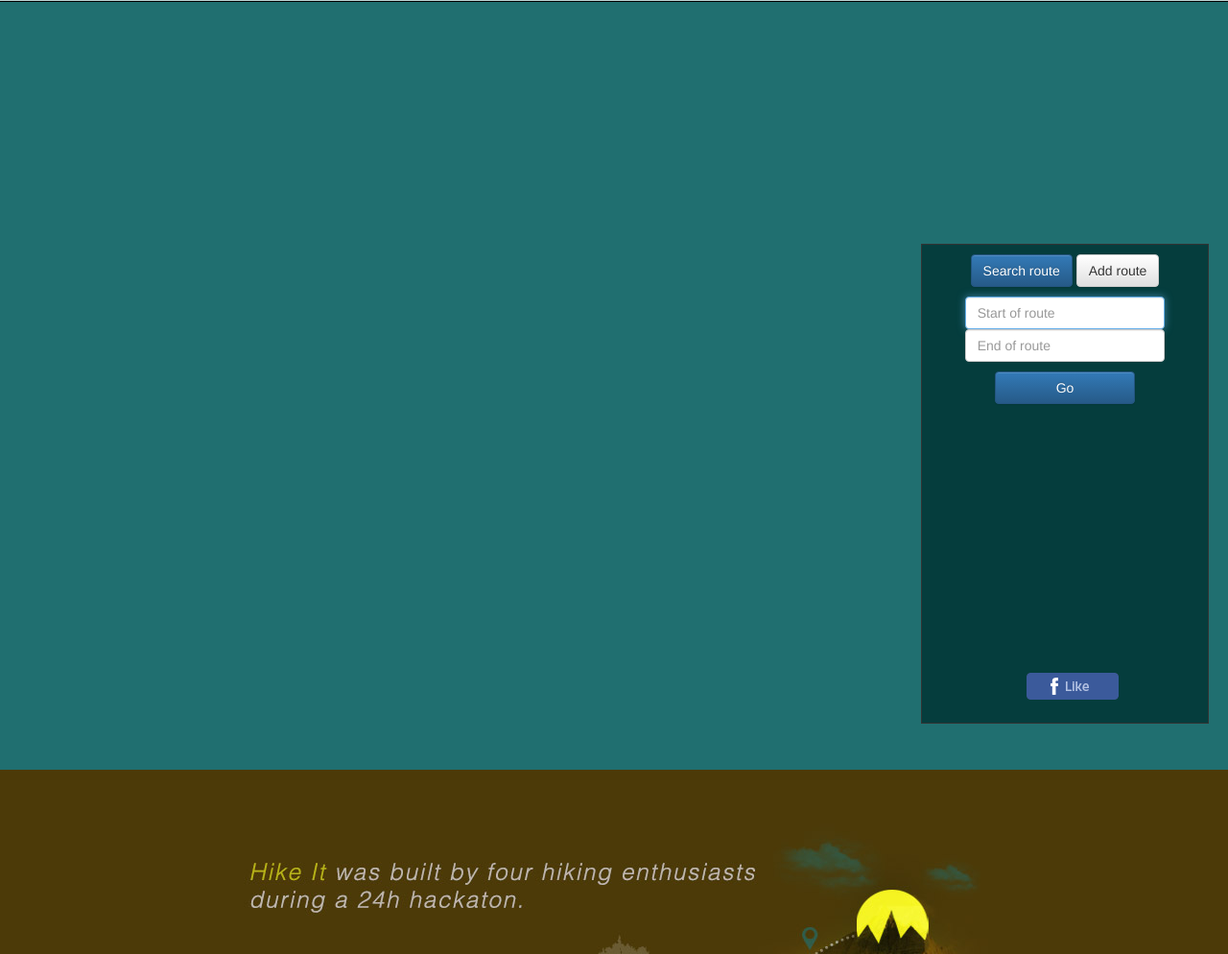
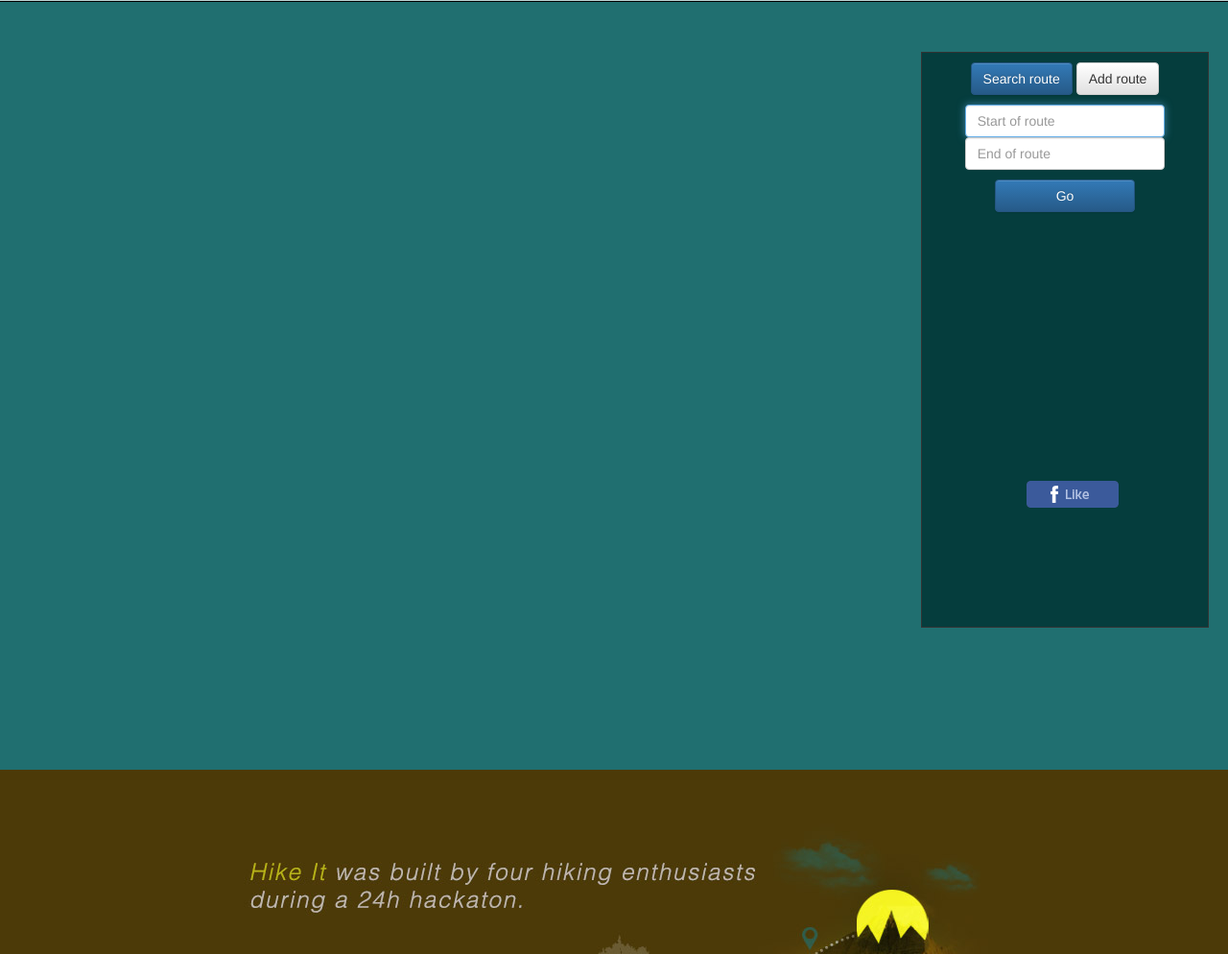
Before and after one commit to rosedu/saltaretii, a Django app: page / in a window 1280 px wide. Shown: the part 96-1090 px from the top of the page at 96% size. Run offline with Django 3.2, Linux system fonts and the light colour scheme; parts of the project's set-up code (start-up, migrations or seed data) failed here and were passed over; some libraries are stand-ins or nearby versions.

Commit message:
Have a larger right menu.

```diff
--- a/hike/static/css/map.css
+++ b/hike/static/css/map.css
@@ -27,9 +27,9 @@ html, body {
     border-width: 0.5px;
     position: absolute;
     right: 20px;
-    top: 350px;
+    top: 150px;
     width:300px;
-    height:500px;
+    height:600px;
     background: rgba(0, 51, 51, 0.83);
 }
 
```
